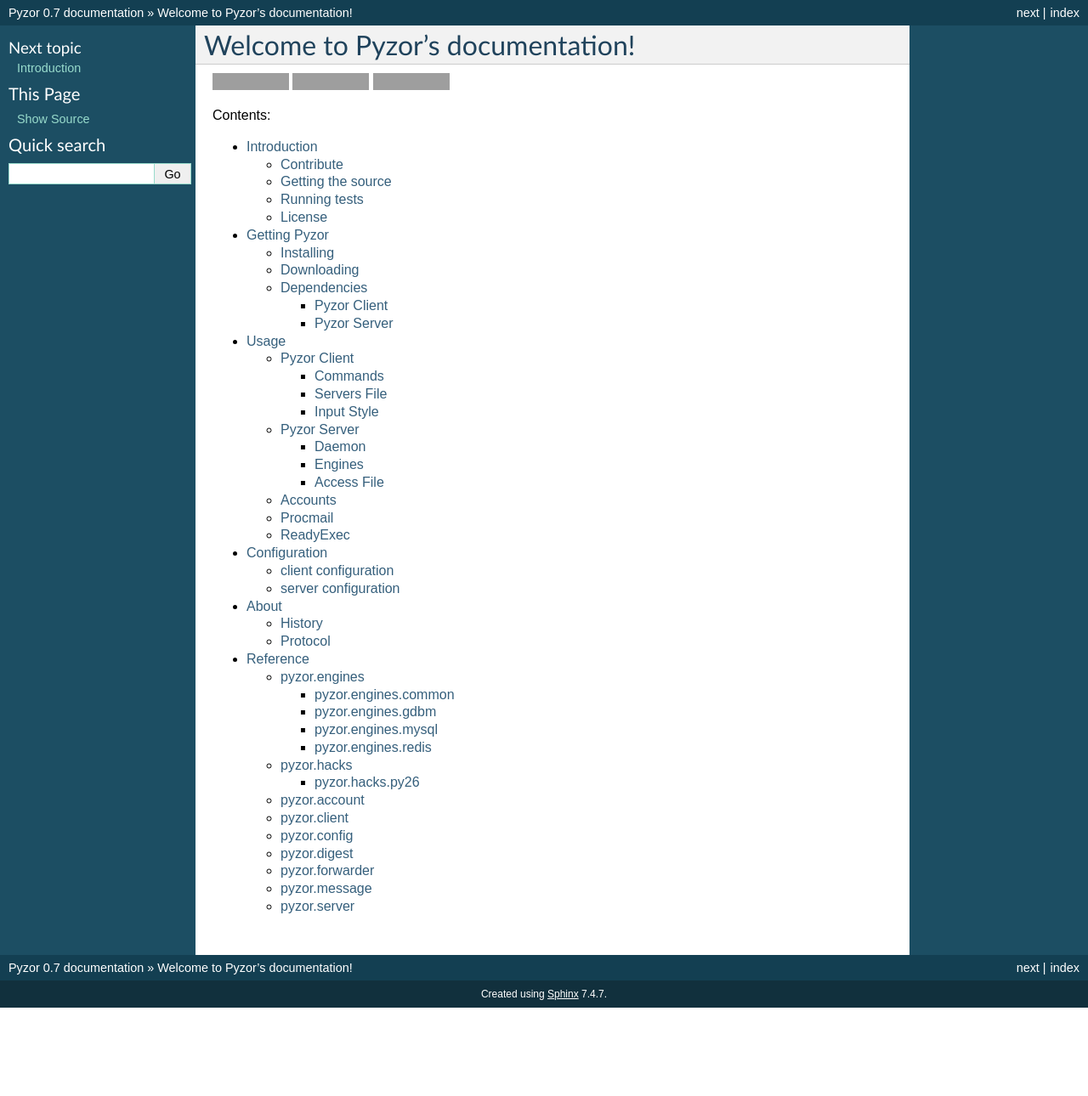
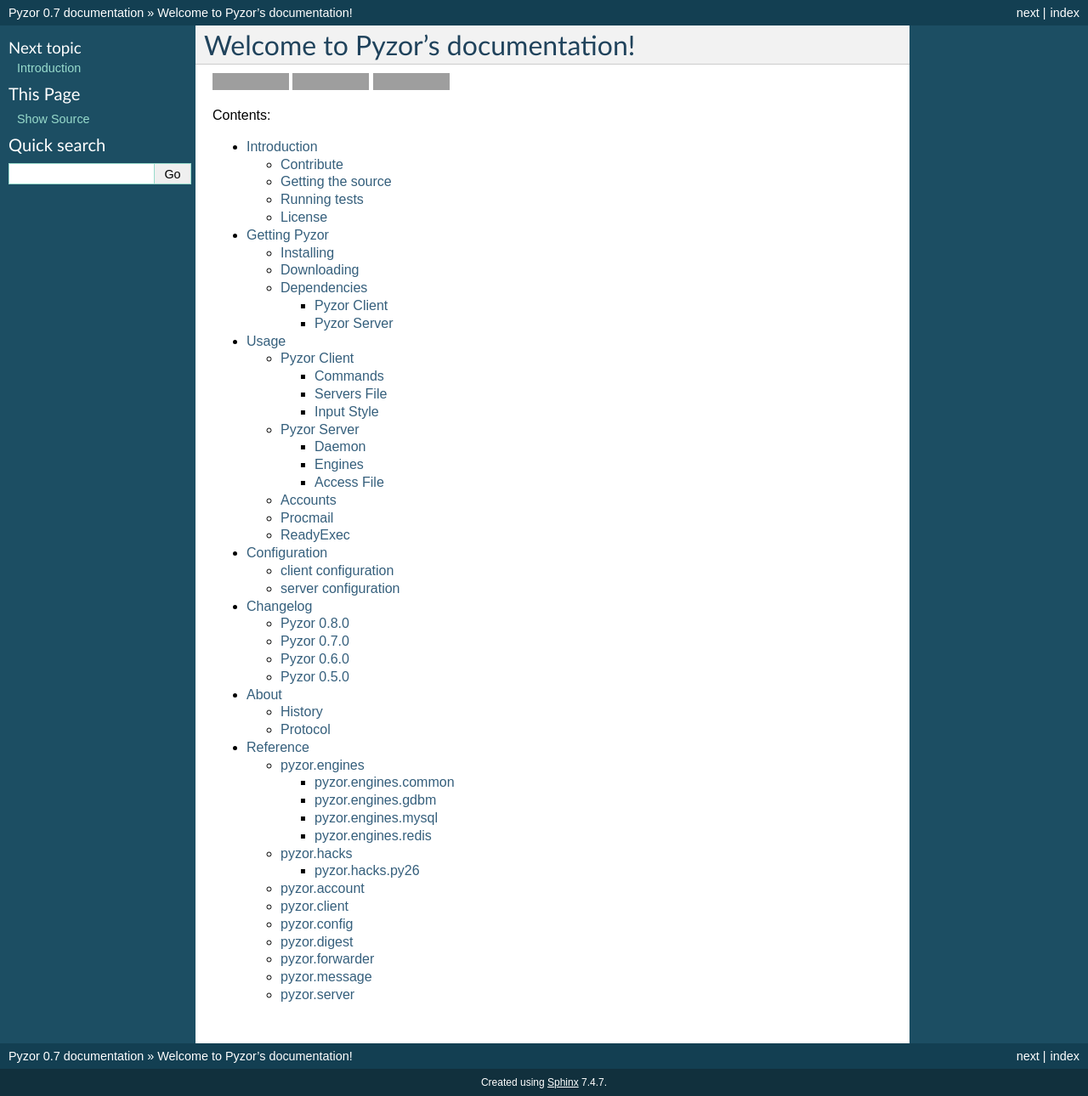
Before and after one commit to SpamExperts/pyzor, a Sphinx documentation site: the page built from docs/index.rst, in a window 1280 px wide. Shown: the whole page at 85% size. Built offline with Sphinx 7.4.7, drawn with Linux system fonts in a browser that asks for light colours; before the commit the page ends 1186 px from its top, so only the background shows below that; some of the changed lines change nothing that is shown; grey boxes are pictures that could not be loaded.

Commit message:
Add changelog to documentation.

```diff
--- /dev/null
+++ b/docs/changelog.rst
@@ -0,0 +1,110 @@
+Changelog
+===========
+
+Pyzor 0.8.0
+--------------
+
+Bug fixes:
+
+	* Fix unicode decoding issues. (`#1 <https://github.com/SpamExperts/pyzor/issues/1>`_)
+
+New features:
+
+	* A new option for the pyzor server to set-up digest forwarding.
+	* A new script ``pyzor-migrate`` is now available. The script allows
+	  migrating your digest database from one engine to another.
+	  (`#2 <https://github.com/SpamExperts/pyzor/issues/2>`_)
+
+Perfomance enhancements:
+
+	* Use multiple threads when connecting to multiple servers in the pyzor
+	  client script. (`#5 <https://github.com/SpamExperts/pyzor/issues/5>`_)
+	* A new ``BatchClient`` is available in pyzor client API. The client
+	  now send reports in batches to the pyzor server.
+	  (`#13 <https://github.com/SpamExperts/pyzor/issues/13>`_)
+
+Others:
+
+	* Small adjustments to the pyzor scripts to add Windows compatibility.
+	* Automatically build documentation.
+	* Continuous integration on `Travis-CI <https://travis-ci.org/SpamExperts/pyzor>`_.
+	* Test coverage on `coveralls <https://coveralls.io/r/SpamExperts/pyzor?branch=master>`_.
+
+
+Pyzor 0.7.0
+--------------
+
+Bug fixes:
+
+	* Fix decoding bug when messages are badly formed
+
+	* Pyzor now correctly creates the specified homedir, not the user's one
+
+New features:
+
+	* Logging is now disabled by default
+
+ 	* Automatically run 2to3 during installation (if required)
+
+New pyzord features:
+
+ 	* Added ability to disable expiry
+
+ 	* New redis engine support has been added
+
+ 	* New option to enable gevent
+
+ 	* Added the ability to reload accounts and access files using USR1 signal
+
+ 	* Added the ability to safely stop the daemon with TERM signal
+
+ 	* Split the usage-log and normal log in two separate files
+
+ 	* Pyzord daemon can now daemonize and detach itself
+
+Pyzor 0.6.0
+--------------
+	*	pyzor and pyzord will now work with Python3.3 (if
+		the the 2to3-3.3 is previously ran)
+
+	*	pyzord and pyzor now supports IPv6
+
+	*	Improved handling of multi-threading (signals where
+		again removed) for the mysql engine
+
+	* 	Introduced multi-processing capabilities
+
+	* 	Improved HTML parsing
+
+	*	Introduced self document sample configurations
+
+	*	Introduced ability to set custom report/whitelist thresholds
+		for the pyzor client
+
+	* 	Greatly improved tests coverage
+
+
+Pyzor 0.5.0
+---------------
+
+Note that the majority of changes in this release were contributed back
+from the Debian pyzor package.
+
+	*	Man pages for pyzor and pyzord.
+
+	*	Changing back to signals for database locking,
+		rather than threads.  It is likely that signals
+		will be removed again in the future, but the
+		existing threading changes caused problems.
+
+	*	Basic checks on the results of "discover".
+
+	*	Extended mbox support throughout the library.
+
+	*	Better handling on unknown encodings.
+
+	*	Added a --log option to log to a file.
+
+	*	Better handling of command-line options.
+
+	*	Improved error handling.
--- a/docs/index.rst
+++ b/docs/index.rst
@@ -27,5 +27,6 @@
    installation.rst
    usage.rst
    config.rst
+   changelog.rst
    about.rst
    pyzor.rst
```
